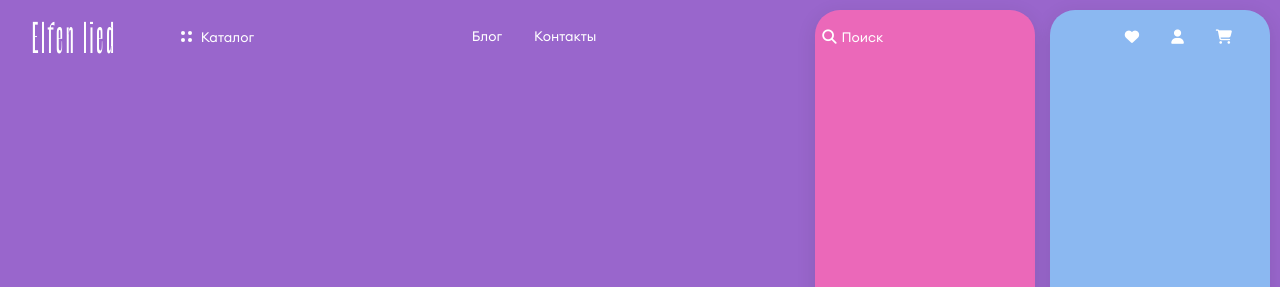
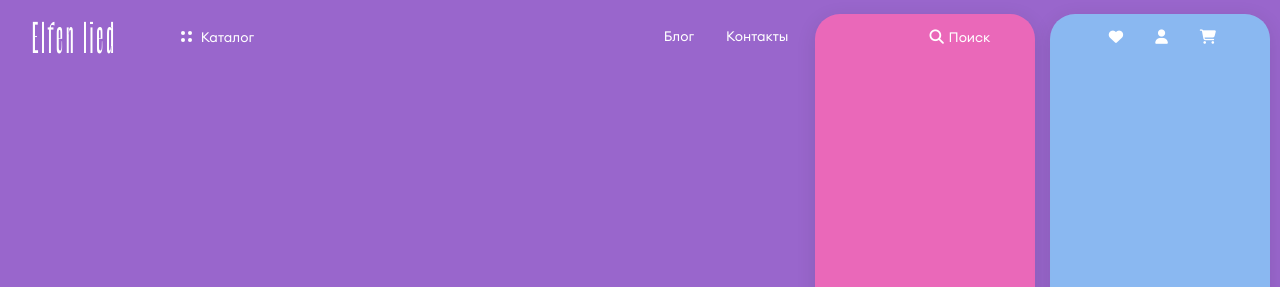
Before and after one commit to XLeByCeK/RequestTest, a plain HTML site: page src/index.html in a window 1280 px wide. Shown: the top 287 px of the page. Drawn offline with Linux system fonts and the light colour scheme.

Commit message:
front pc done

```diff
--- a/src/css/styles.css
+++ b/src/css/styles.css
@@ -100,12 +100,14 @@ body {
     gap: 3rem;
     position: relative;
     z-index: 15;
+    left: 12rem;
 }
 
 .header__nav {
     display: flex;
     align-items: center;
     gap: 2rem;
+
 }
 
 .header__catalog-btn {
@@ -144,6 +146,7 @@ body {
     font-size: 0.85rem;
     font-weight: 400;
     font-family: 'Euclid Circular A';
+
 }
 
 .header__nav-link:hover, .header__catalog-btn:hover, .dot:hover {
@@ -156,6 +159,7 @@ body {
     padding: 0.5rem 0rem;
     margin: 0;
     background-color: transparent;
+    left: 6.7rem;
 }
 
 .header__actions {
@@ -166,6 +170,7 @@ body {
     z-index: 15;
     padding: 0.5rem 0.5rem;
     background-color: transparent;
+    right: 1rem;
 }
 
 .header__action-btn {
@@ -206,7 +211,7 @@ body {
 .main {
     position: relative;
     height: 100vh;
-    overflow: hidden;
+    overflow: visible;
     z-index: 1;
 }
 
@@ -232,6 +237,7 @@ body {
     flex-direction: column;
     overflow: hidden;
     max-width: calc(100% - 440px);
+    top: -20px;
 }
 
 .product-tag {
@@ -240,7 +246,7 @@ body {
     font-weight: 500;
     position: absolute;
     top: 35%;
-    left: 0;
+    left: 0.5rem;
     z-index: 3;
 }
 
@@ -249,7 +255,7 @@ body {
     max-width: 380px;
     z-index: 3;
     bottom: 10%;
-    left: 0;
+    left: 0.5rem;
 }
 
 .product-name {
@@ -392,7 +398,7 @@ body {
 
 /* Side products positioning */
 .side-products {
-    position: fixed;
+    position: absolute;
     top: 0;
     right: 0;
     height: 100vh;
@@ -416,17 +422,19 @@ body {
 .side-product.pink {
     background-color: rgba(255, 105, 180, 0.8);
     height: calc(100vh - 20px);
-    top: 10px;
+    top: -60px;
     right: 245px;
     z-index: 5;
+
 }
 
 .side-product.blue {
     background-color: rgba(135, 206, 250, 0.8);
     height: calc(100vh - 20px);
-    top: 10px;
+    top: -60px;
     right: 10px;
     z-index: 5;
+
 }
 
 .side-product-image {
```
